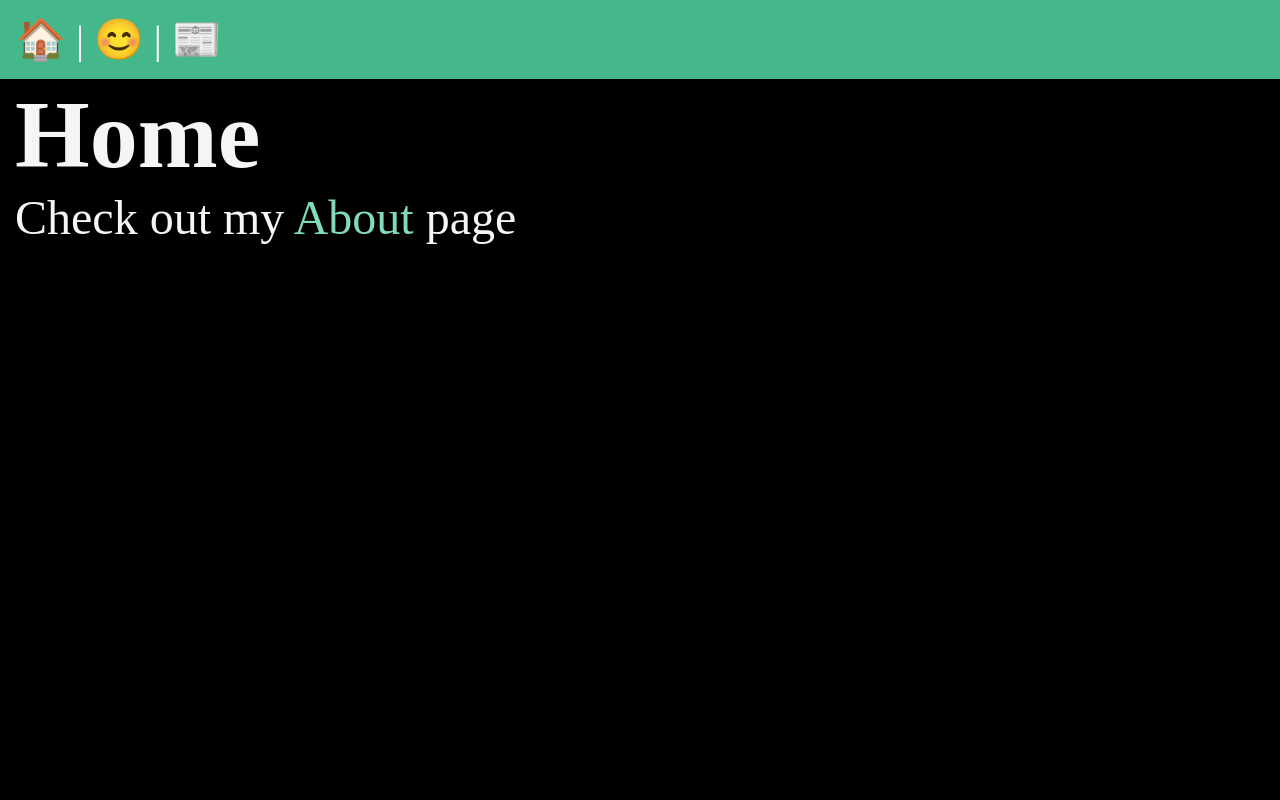
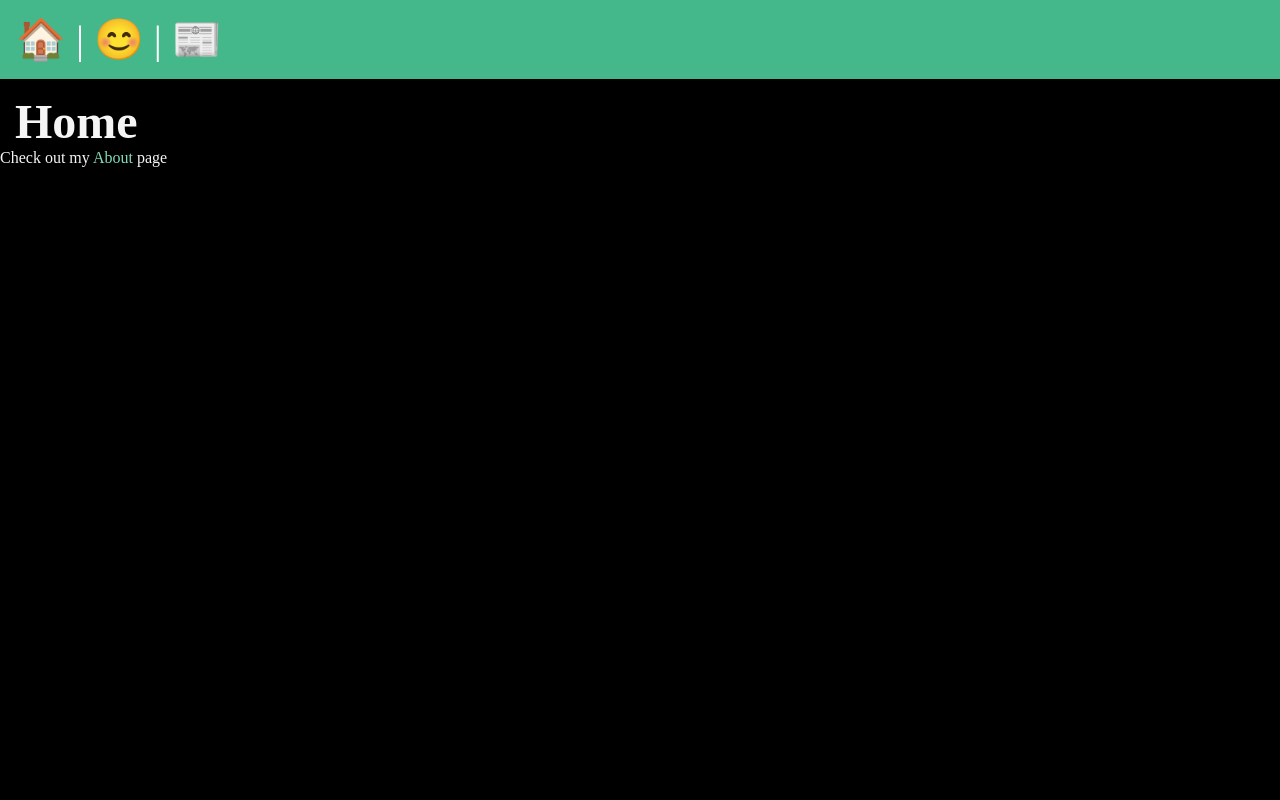
Before and after one commit to Noah-Amoo/ChatRoom, a Django app: page / in a window 1280 px wide. Run offline with Django 5.2, Linux system fonts and the light colour scheme.

Commit message:
Added more styles for better visual experience

```diff
--- a/chatroom/static/css/style.css
+++ b/chatroom/static/css/style.css
@@ -9,7 +9,7 @@ body {
     display: flex;
     flex-flow: column;
     place-content: center;
-    font-size: 3rem;
+    /* font-size: 3rem; */
     background-color: black;
     color: whitesmoke;
 }
@@ -27,8 +27,21 @@ main {
     /* place-content: center; */
 }
 
-h1, p {
-    margin-left: 15px;
+article {
+    margin: 15px 0 30px 15px;
+}
+
+h1 {
+    font-size: 3rem;
+    margin: 15px 0 0 15px;
+}
+
+h2 {
+    font-size: 2rem;
+}
+
+p {
+    font-size: 1rem;
 }
 
 a {
```
